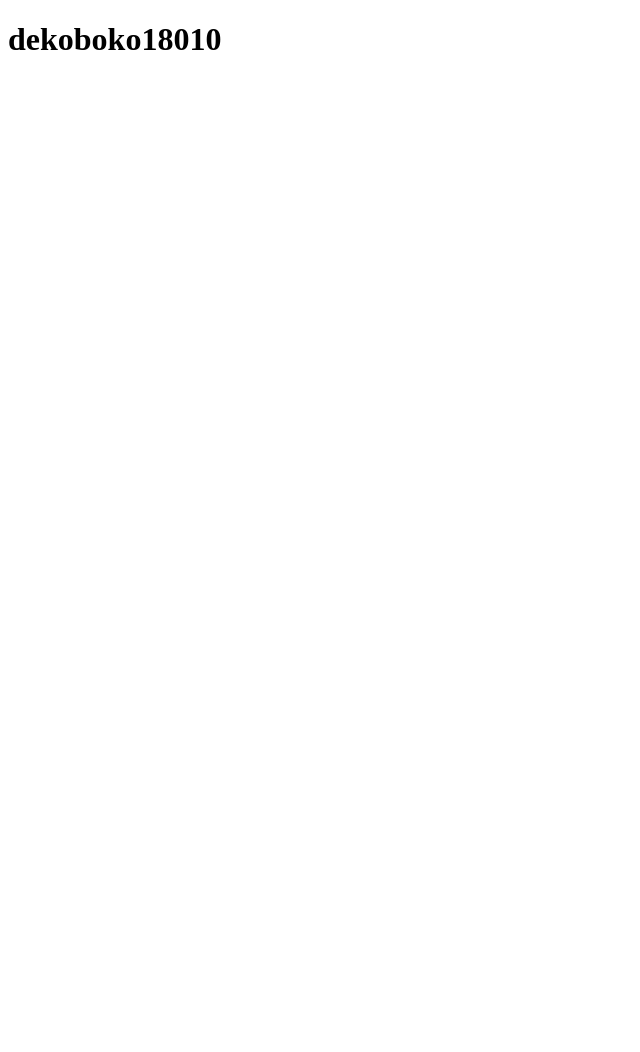
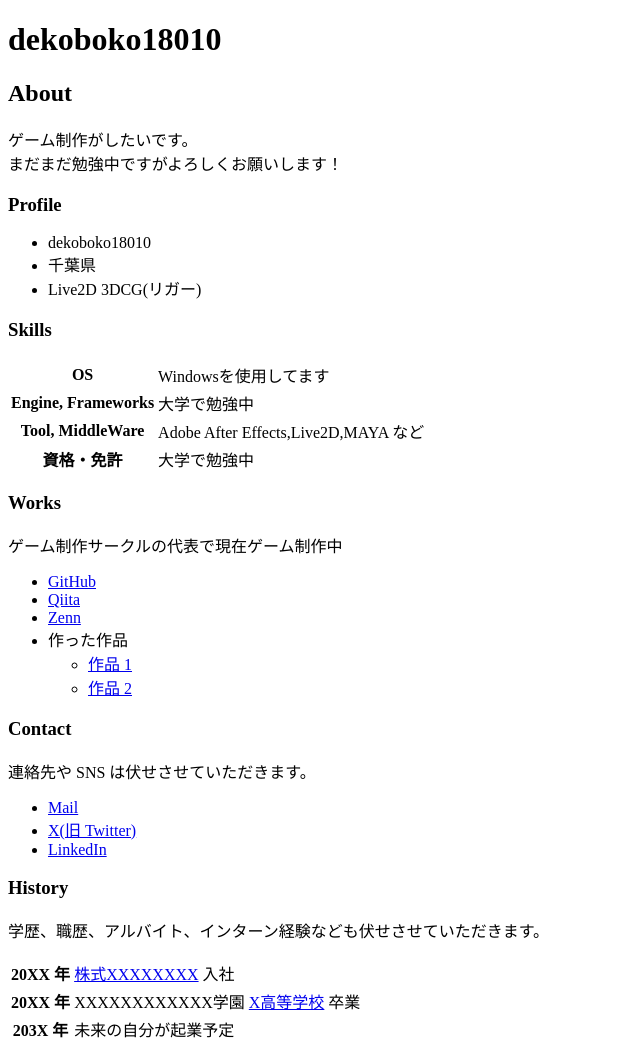
Before and after one commit to dekoboko18010/dekoboko18010.github.io, a plain HTML site: page index.html in a window 1280 px wide. Shown: the whole page, without its empty margins (0-640 px from the left). Before the commit the page ends 800 px from the top, so only its background shows below. Drawn offline with Linux system fonts and the light colour scheme.

Commit message:
情報を追加

```diff
--- a/index.html
+++ b/index.html
@@ -7,5 +7,78 @@
   </head>
   <body>
     <h1>dekoboko18010</h1>
+
+    <h2>About</h2>
+    <p>
+      ゲーム制作がしたいです。<br>
+      まだまだ勉強中ですがよろしくお願いします！
+    </p>
+
+    <h3>Profile</h3>
+    <ul>
+      <li>dekoboko18010</li>
+      <li>千葉県</li>
+      <li>Live2D 3DCG(リガー)</li>
+    </ul>
+
+    <h3>Skills</h3>
+    <table>
+      <tr>
+        <th>OS</th>
+        <td>Windowsを使用してます</td>
+      </tr>
+      <tr>
+        <th>Engine, Frameworks</th>
+        <td>大学で勉強中</td>
+      </tr>
+      <tr>
+        <th>Tool, MiddleWare</th>
+        <td>Adobe After Effects,Live2D,MAYA など</td>
+      </tr>
+      <tr>
+        <th>資格・免許</th>
+        <td>大学で勉強中</td>
+      </tr>
+    </table>
+
+    <h3>Works</h3>
+    <p>ゲーム制作サークルの代表で現在ゲーム制作中</p>
+    <ul>
+      <li><a href="https://github.com/">GitHub</a></li>
+      <li><a href="https://qiita.com/">Qiita</a></li>
+      <li><a href="https://zenn.dev/">Zenn</a></li>
+      <li>
+        作った作品
+        <ul>
+          <li><a href="https://otakuchanzu.tfc-entame.jp/">作品 1</a></li>
+          <li><a href="https://example.com/">作品 2</a></li>
+        </ul>
+      </li>
+    </ul>
+
+    <h3>Contact</h3>
+    <p>連絡先や SNS は伏せさせていただきます。</p>
+    <ul>
+      <li><a href="XXXXXXXXXXX@example.com">Mail</a></li>
+      <li><a href="https://twitter.com/XXXXXXXXXXX">X(旧 Twitter)</a></li>
+      <li><a href="https://www.XXXXXXXXXX.com/">LinkedIn</a></li>
+    </ul>
+
+    <h3>History</h3>
+    <p>学歴、職歴、アルバイト、インターン経験なども伏せさせていただきます。</p>
+    <table>
+      <tr>
+        <th>20XX 年</th>
+        <td><a href="https://dwango.co.jp/">株式XXXXXXXX</a> 入社</td>
+      </tr>
+      <tr>
+        <th>20XX 年</th>
+        <td>XXXXXXXXXXXX学園 <a href="https://nnn.ed.jp/">X高等学校</a> 卒業</td>
+      </tr>
+      <tr>
+        <th>203X 年</th>
+        <td>未来の自分が起業予定</td>
+      </tr>
+    </table>
   </body>
 </html>
```
